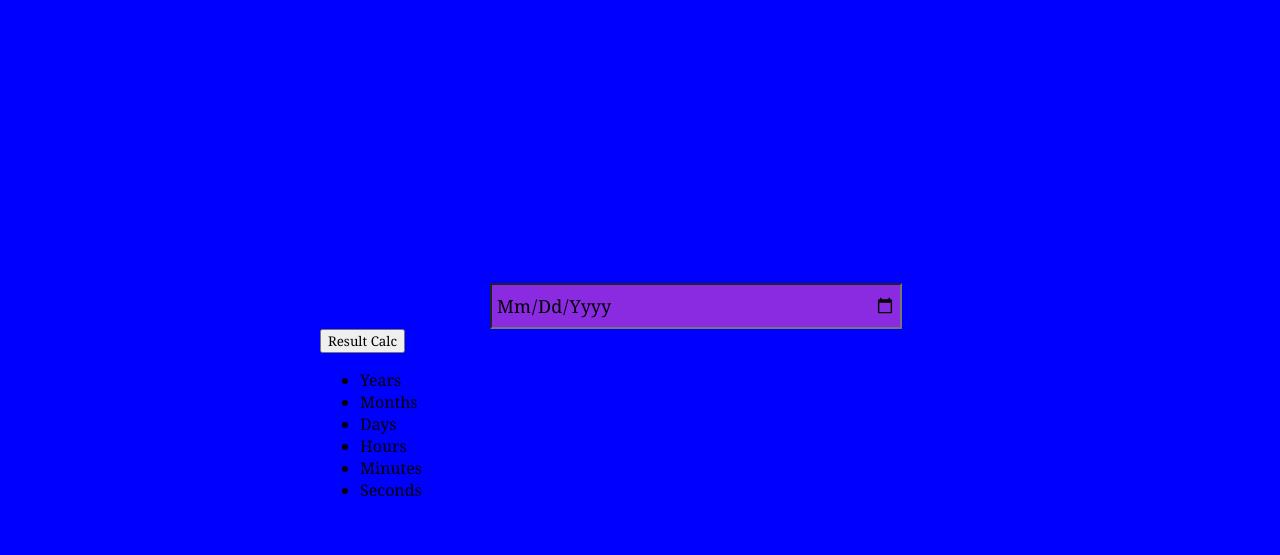
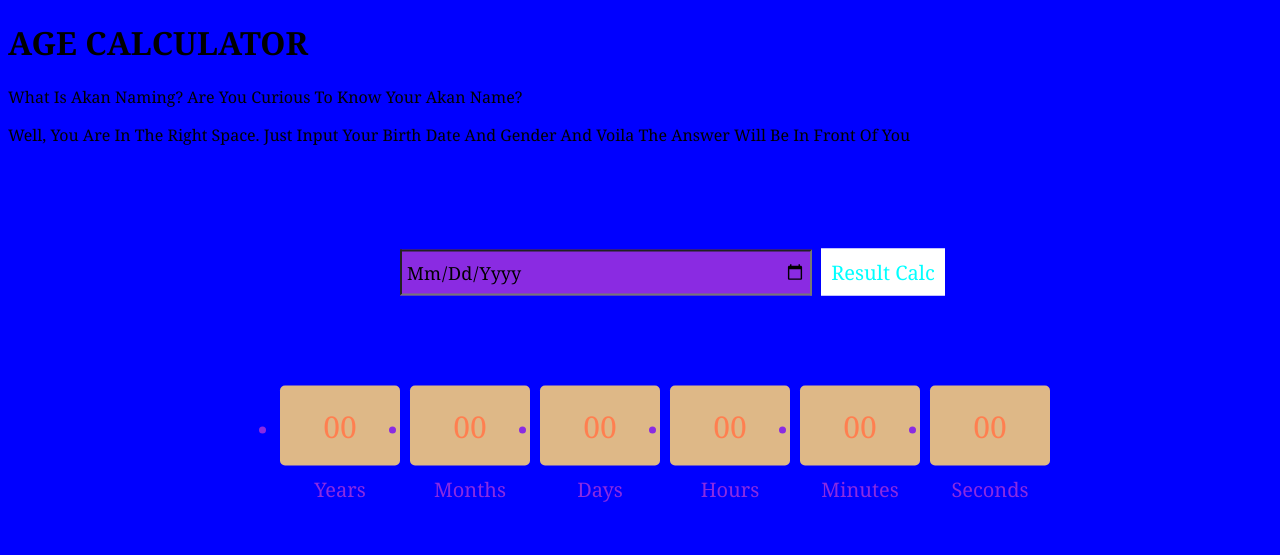
Before and after one commit to hwaweru/prep, a plain HTML site: page index.html in a window 1280 px wide. Drawn offline with Linux system fonts and the light colour scheme.

Commit message:
calc add

```diff
--- a/css/style.css
+++ b/css/style.css
@@ -18,3 +18,43 @@ body {background: blue;
     width: 400px;
 
 }
+.parent button{
+    font-size: 20px;
+    padding: 8px;
+    background: white;
+    border: solid 2px white;
+    color: aqua;
+    font-weight: 500;
+    transition: all 0.3s ease;
+}
+.parent ul{
+    display: flex;
+    line-height: none;
+    justify-content: center;
+    margin-top: 90px;
+}
+.parent ul li {
+    width: 120px;
+    height: 150px;
+    margin-left: 10px;
+    text-align: center;
+    font-size: 20px;
+   color: blueviolet;
+
+}
+.parent ul li span{
+    border-radius: 5px;
+    background: burlywood;
+    text-align: center;
+    display: block;
+    color: coral;
+    font-size: 30px;
+    width: 120px;
+    height: 80px;
+    display: flex;
+    justify-content: center;
+    align-items: center;
+    margin-bottom: 10px;
+
+
+}
--- a/index.html
+++ b/index.html
@@ -8,6 +8,9 @@
     <title>Javascript age calculator</title>
   </head>
   <body>
+    <h1>AGE CALCULATOR</h1>
+    <P>What is Akan naming? Are you curious to know your Akan name?</P>
+    <p>Well, you are in the right space. Just input your birth date and gender and voila the answer will be in front of you</p>
     <div class="parent">
       <div class="inp">
         <input type="date" id="input" placeholder="day/month/year" />
@@ -15,23 +18,43 @@
       </div>
       <!--display-->
       <ul>
-        <li><span></span>years</li>
-        <li><span></span>months</li>
-        <li><span></span>days</li>
-        <li><span></span>hours</li>
-        <li><span></span>minutes</li>
-        <li><span></span>seconds</li>
+        <li><span>00</span>years</li>
+        <li><span>00</span>months</li>
+        <li><span>00</span>days</li>
+        <li><span>00</span>hours</li>
+        <li><span>00</span>minutes</li>
+        <li><span>00</span>seconds</li>
   </ul>
     </div>
     <!--javascript-->
     <script type="text/javascript">
-        var datbtn=document.getElementById("button"),
+    var datbtn=document.getElementById("button"),
         datdiv=document.getElementById("div"),
-        thedate=new date(),
-        month=thedate.getmonth(),
+        thedate=new Date(),
+        month=thedate.getMonth(),
+        day=thedate.getDate(),
+        year=thedate.getFullYear(),
+        span=document.querySelectorAll('span');
+
+ function calc() {
+    var date=new Date(),
+    hours=date.getHours(),
+    minutes=date.getMinutes()
+    second=date.getSeconds();
+
+var dat= window.input.value,
+    arr=dat.split('_')
+    arr0=eval(arr[2]),
+    arr1=eval(arr[1]),
+    arr2=eval(arr[0]),
+
+ userday = 30 + day - arr0
+ usermonth = 12 + month - arr1
+ useryear = year - 1 - arr2
 
 
 
+ }
 </script>
 
   </body>
```
